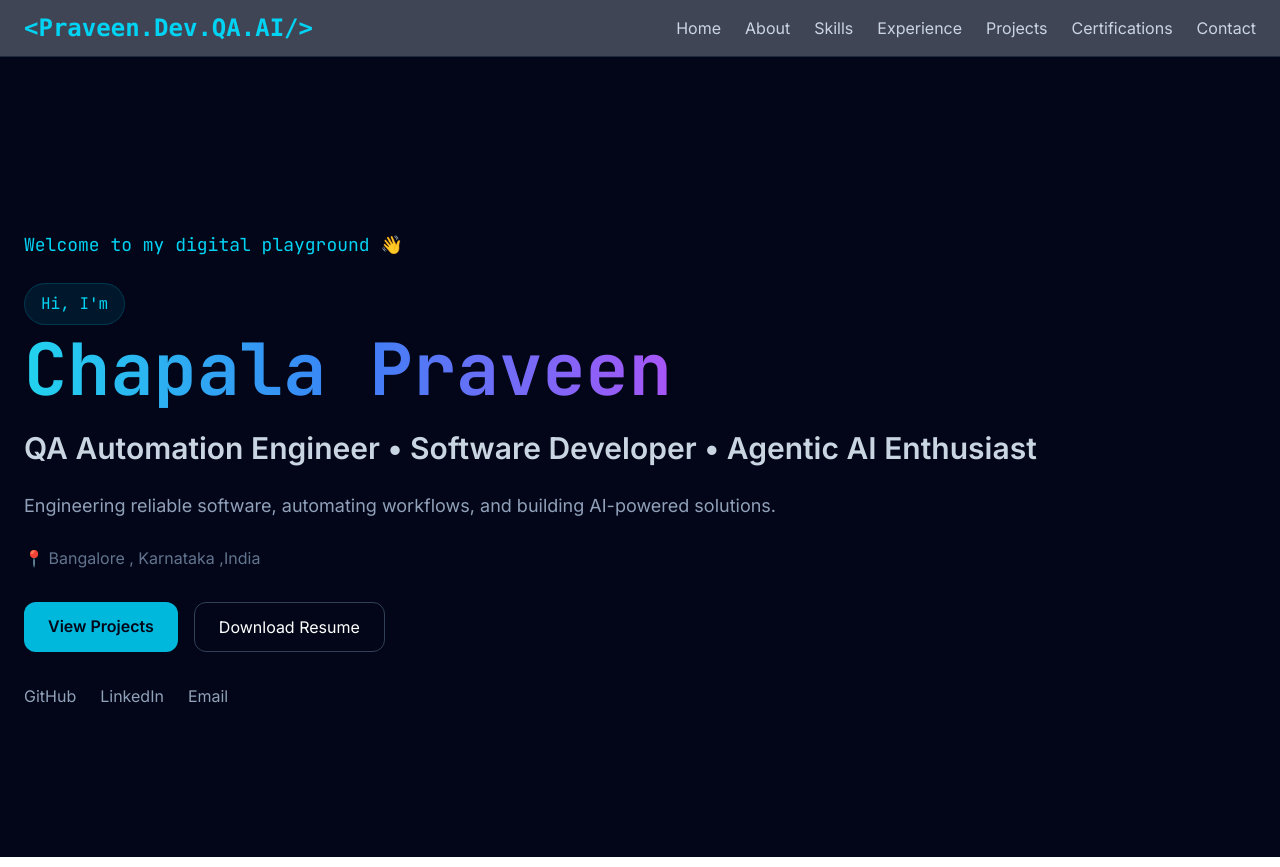
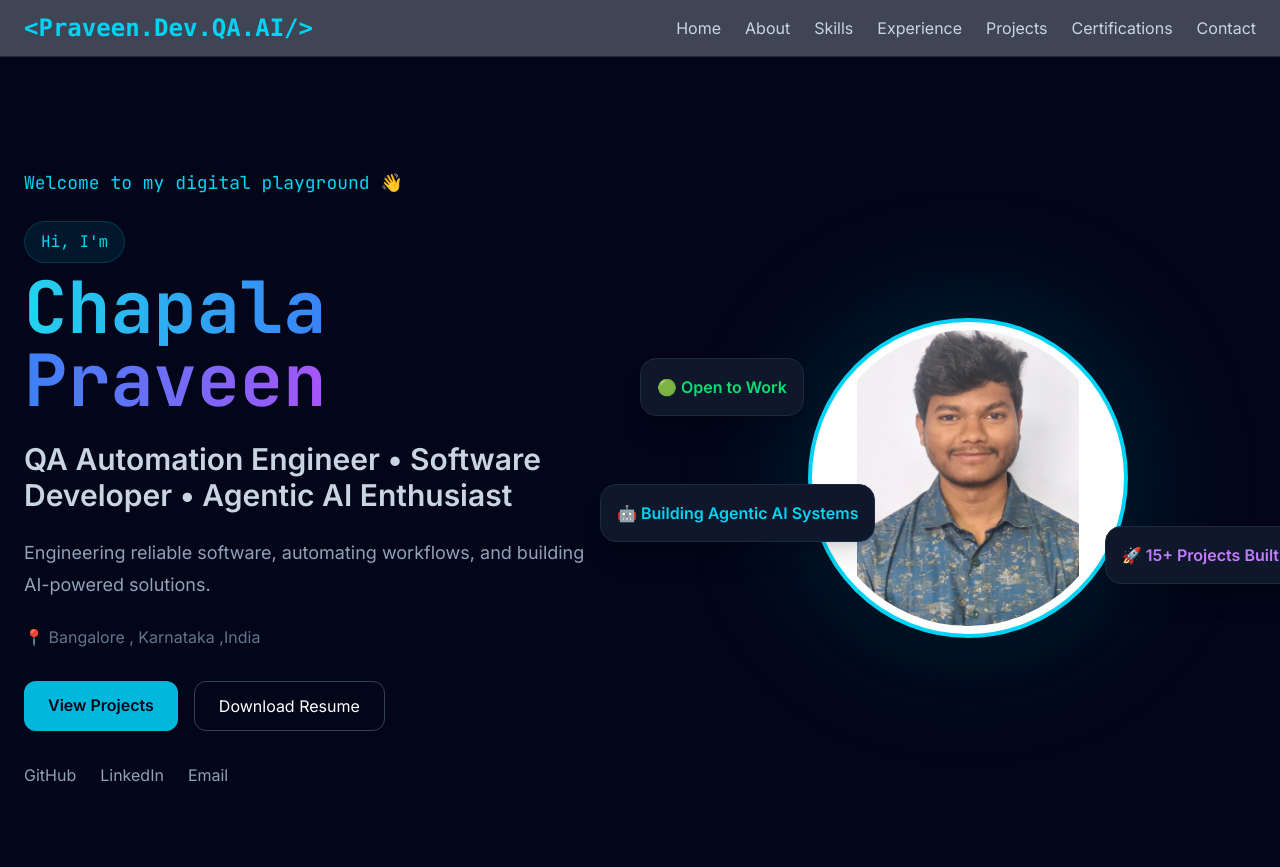
Before and after one commit to praveenchapala/Master-Portfolio, a React (Vite) app in the folder portfolio-app/: page / in a window 1280 px wide. Built offline with nearby package versions, Linux system fonts and the light colour scheme.

Commit message:
Build Hero v2 with profile image and developer cards

```diff
--- a/portfolio-app/src/components/hero/Hero.jsx
+++ b/portfolio-app/src/components/hero/Hero.jsx
@@ -1,17 +1,30 @@
 import HeroContent from "./HeroContent";
 import HeroButtons from "./HeroButtons";
 import HeroSocials from "./HeroSocials";
+import HeroImage from "./HeroImage";
+import HeroCards from "./HeroCards";
 
 function Hero() {
   return (
     <section
       id="home"
-       className="min-h-screen bg-slate-950 text-white flex items-center pt-6"
+      className="min-h-screen bg-slate-950 text-white flex items-center pt-8"
     >
-      <div className="max-w-7xl mx-auto px-6 w-full">
-        <HeroContent />
-        <HeroButtons />
-        <HeroSocials />
+      <div className="max-w-7xl mx-auto px-6 py-20 grid lg:grid-cols-2 gap-20 items-center w-full">
+
+        {/* Left Side */}
+        <div>
+          <HeroContent />
+          <HeroButtons />
+          <HeroSocials />
+        </div>
+
+        {/* Right Side */}
+        <div className="relative hidden lg:flex justify-center">
+          <HeroImage />
+          <HeroCards />
+        </div>
+
       </div>
     </section>
   );
--- /dev/null
+++ b/portfolio-app/src/components/hero/HeroCards.jsx
@@ -0,0 +1,25 @@
+function HeroCards() {
+  return (
+    <>
+      <div className="absolute top-10 -left-10 bg-slate-900 border border-slate-800 rounded-2xl p-4 shadow-xl">
+        <p className="text-green-400 font-semibold">
+          🟢 Open to Work
+        </p>
+      </div>
+
+      <div className="absolute bottom-24 -left-20 bg-slate-900 border border-slate-800 rounded-2xl p-4 shadow-xl">
+        <p className="text-cyan-400 font-semibold">
+          🤖 Building Agentic AI Systems
+        </p>
+      </div>
+
+      <div className="absolute top-52 -right-10 bg-slate-900 border border-slate-800 rounded-2xl p-4 shadow-xl">
+        <p className="text-purple-400 font-semibold">
+          🚀 15+ Projects Built
+        </p>
+      </div>
+    </>
+  );
+}
+
+export default HeroCards;
--- /dev/null
+++ b/portfolio-app/src/components/hero/HeroImage.jsx
@@ -0,0 +1,17 @@
+import profileImg from "../../assets/images/Perfect_Passport_Size_Photo.jpeg";
+
+function HeroImage() {
+  return (
+    <div className="relative">
+      <div className="absolute inset-0 bg-cyan-500/20 blur-3xl rounded-full"></div>
+
+      <img
+        src={profileImg}
+        alt="Praveen"
+        className="relative w-80 h-80 object-contain rounded-full bg-white p-2 border-4 border-cyan-400 shadow-2xl"
+      />
+    </div>
+  );
+}
+
+export default HeroImage;
```
Also changed, not shown: portfolio-app/src/assets/images/Perfect_Passport_Size_Photo.jpeg (added).
